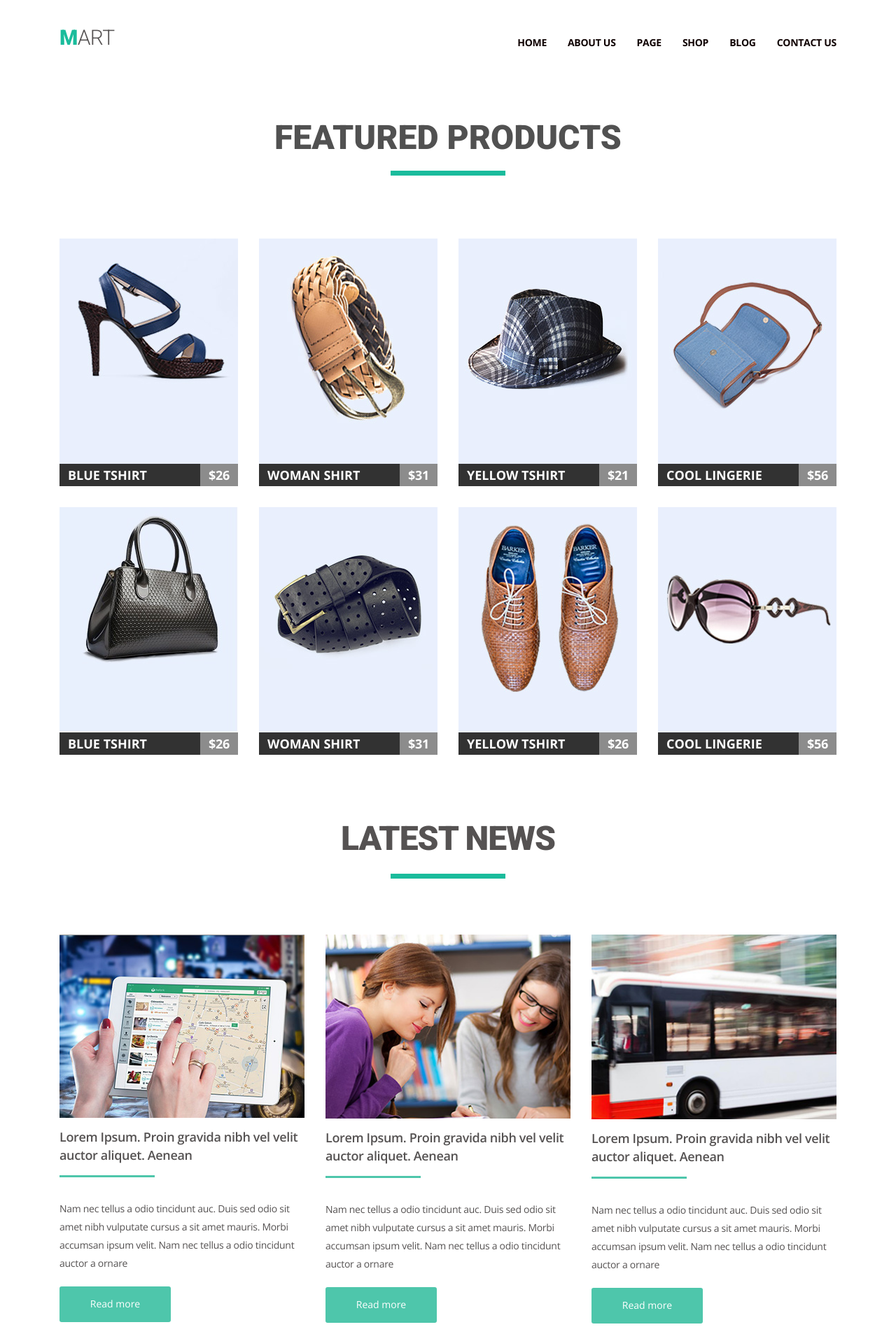
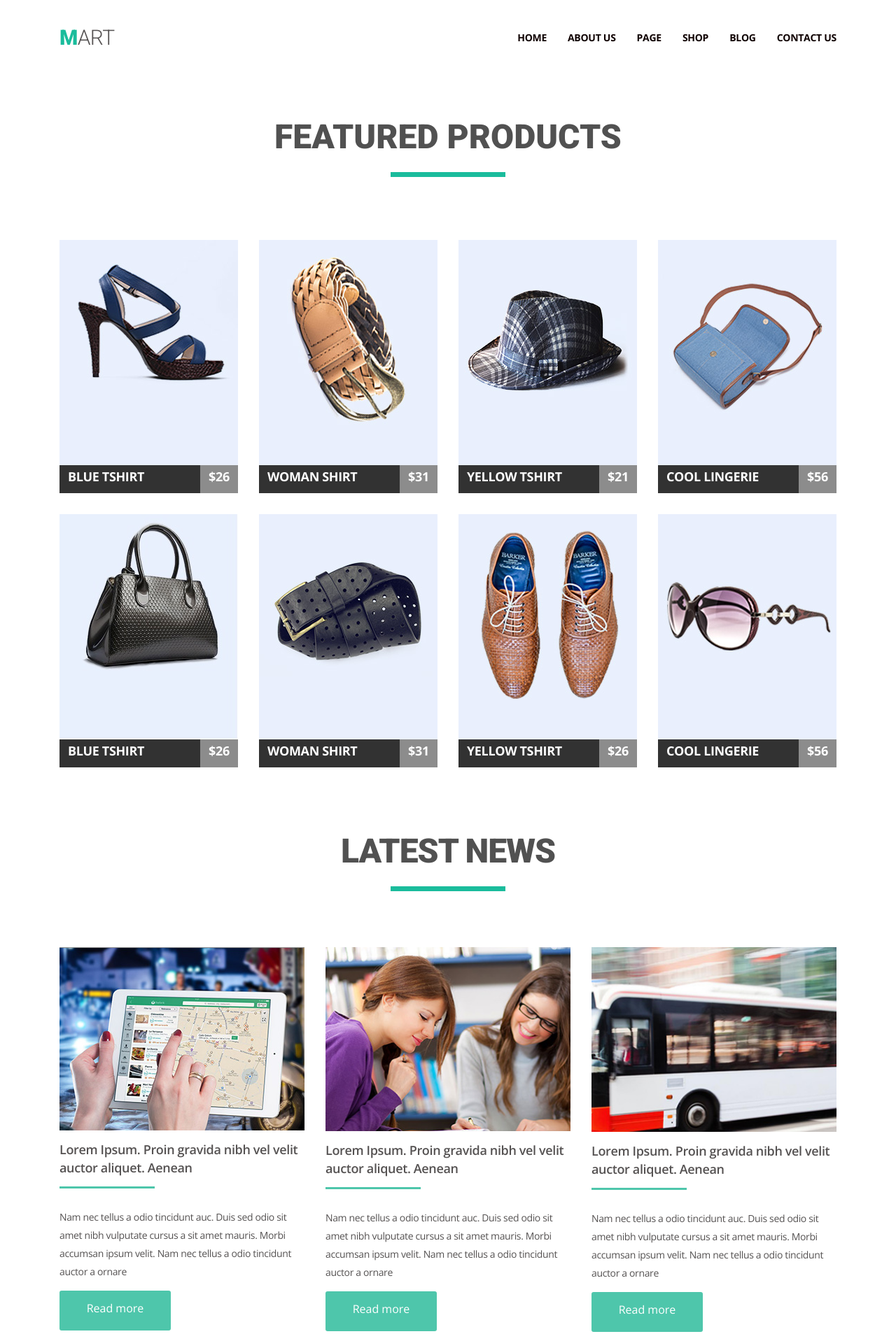
Before and after one commit to Mykhaylo1992/goit-fe-course, a plain HTML site: page html-css/module-4/index.html in a window 1280 px wide. Shown: the whole page at 70% size. Drawn offline with nearby package versions, Linux system fonts and the light colour scheme.

Commit message:
module-4fix

```diff
--- a/html-css/module-3/css/style.css
+++ b/html-css/module-3/css/style.css
@@ -34,6 +34,9 @@ body {
   margin-right: 120px;
   list-style: none;
 }
+.navigation-list-item:last-child {
+  margin-right: 0;
+  }
 .navigation-link {
   display: block;
   text-transform: uppercase;
@@ -102,3 +105,6 @@ main {
     font-size: 20px;
 
 }
+.button:hover {
+  color: #03a9f4;
+}
--- a/html-css/module-4/css/styles.css
+++ b/html-css/module-4/css/styles.css
@@ -38,8 +38,12 @@ input[type="radio"].visually-hidden {
 body {
   font-family: "Open Sans", sans-serif;
   font-size: 14px;
-  line-height: 26px;
+  /* line-height: 26px; */
   color: #555252;
+}
+.header {
+  padding-top: 38px;
+  margin-bottom: 110px;
 }
 .logo {
   font-family: "Roboto", sans-serif;
@@ -57,17 +61,14 @@ body {
   color: #1abc9c;
   font-weight: 900;
 }
-.header {
-  padding-top: 38px;
-  margin-bottom: 110px;
-}
+
 .navigation {
   float: right;
+  margin-top: 8px;
 }
 .navigation-list-item {
   float: left;
   list-style: none;
-  margin-top: 10px;
 }
 .navigation-list-item:not(:last-child) {
   margin-right: 30px;
@@ -93,6 +94,7 @@ body {
   font-family: "Roboto", sans-serif;
   font-size: 48px;
   font-weight: 900;
+  line-height: 32px;
   letter-spacing: -0.96;
   text-transform: uppercase;
   color: #515151;
@@ -111,16 +113,24 @@ body {
 .products-list{
     list-style: none;
 }
+.products-list-item{
+  float: left;
+  width: 255px;
+  height: auto;
+
+}
 .products-name{
+  float: left;
   font-size: 18px;
+  color: #ffffff;
+  font-weight: 900;
+  text-transform: uppercase;
+  width: 201px;
+  background-color: #323232;
+  letter-spacing: -0.36px;
   line-height: 32px;
-    font-weight: 900;
-    color: #ffffff;
-    background-color: rgb(50, 50, 50);
-    width: 201px;
-    float: left;
-    text-transform: uppercase;
   text-indent: 12px;
+  height: 40px;
 }
 .products-price{
     float: right;
@@ -133,12 +143,20 @@ body {
     letter-spacing: -0.28px;
     line-height: 32px;
     text-indent: 12px;
+    height: 40px;
 }
-.products-list-item{
-    float: left;
-    width: 255px;
+.products-price::before {
+  content: "\0024";
+  }
+  .wrapper:hover .products-name,
+  .wrapper:focus .products-name {
+  background-color: #1abc9c;
+  }
+  .wrapper:hover .products-price,
+.wrapper:focus .products-price {
+background-color: #7fd9c7;
+}
 
-}
 .products-list-item:not(:nth-child(4n)) {
     margin-right: 30px;
 
@@ -151,31 +169,20 @@ body {
     margin-bottom: 0px;
 }
 
-.products-price::before {
-    content: "\0024";
-    }
-    .wrapper:hover .products-name,
-    .wrapper:focus .products-name {
-    background-color: #1abc9c;
-    }
-    .wrapper:hover .products-price,
-.wrapper:focus .products-price {
-  background-color: #7fd9c7;
-}
+
+
 
 .news{
   padding-bottom: 44px;
 }
 .news-title{
   font-family: "Roboto", sans-serif;
+  font-weight: 900;
   font-size: 48px;
   line-height: 32px;
+  color: #515151;
   letter-spacing: -0.96px;
-  display: block;
-  font-weight: 900;
   text-transform: uppercase;
-  text-decoration: none;
-  color: #555252;
   text-align: center;
 
 }
@@ -213,33 +220,36 @@ body {
   background-color: rgb(78, 198, 171);
   width: 136px;
   height: 3px;
-    margin-top: 16px;
-    margin-bottom: 32px;
+  margin: 14px 0 28px;
 }
+
 .news-descripsion{
-font-weight: 400;
   font-size: 14px;
   line-height: 26px;
-letter-spacing: -0.28px;
+  font-weight: 400;
+  letter-spacing: -0.36px;
   color: #555252;
-margin-bottom: 20px;
+  margin-bottom: 14px;
 }
 .news-button{
-    color: #ffffff;
+  display: block;
+  border-radius: 3px;
   background-color: rgb(78, 198, 171);
   width: 159px;
+  height: 51px;
   font-weight: 300;
-height: 51px;
-border-radius: 3px;
-display: block;
+  font-size: 16px;
+  line-height: 26px;
+  color: #ffffff;
+  cursor: pointer;
   text-align: center;
   padding: 12px 0;
-margin-bottom: 44px;
-
-
-
-
-
+ padding-bottom: 45px;
+ margin-bottom: 46px;
 
 }
-1
+.news:hover {
+  color: #000000;
+}
+
+/* 2 */
```
Lines whose indentation alone changed are shown as unchanged.
